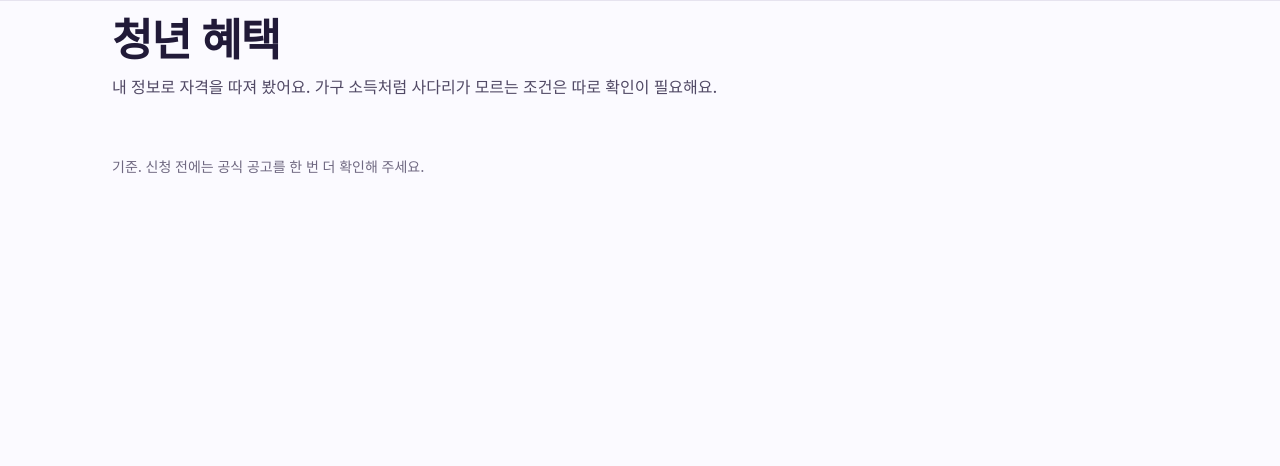
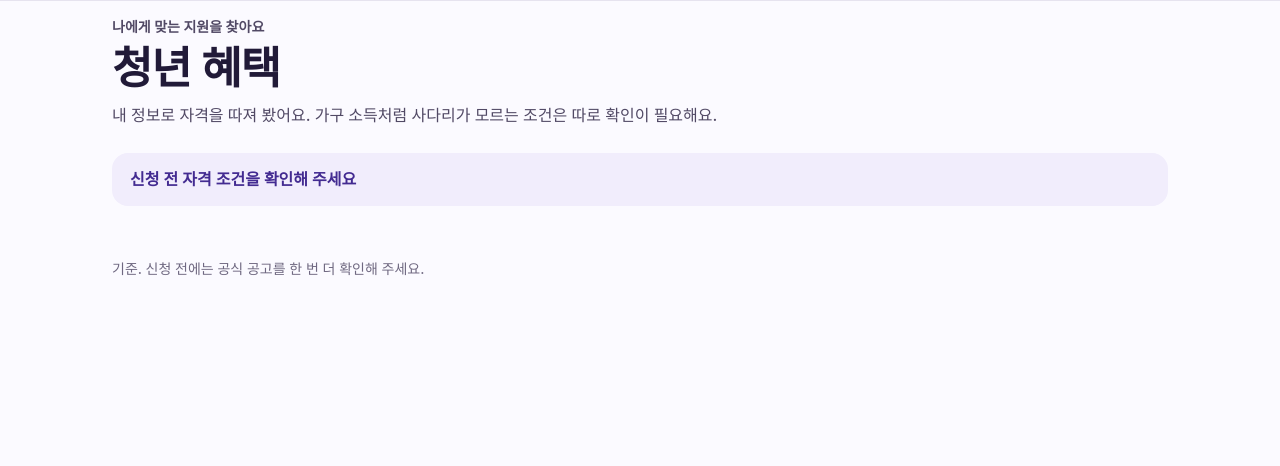
Before and after one commit to PSHUN03/Codyssey-M3-1, a FastAPI app: template app/templates/benefits.html in a window 1280 px wide. Shown: the part 64-530 px from the top of the page. Run offline with FastAPI, Linux system fonts and the light colour scheme; the template is opened without the code that fills it, so the values that code supplies are empty; some web fonts are replaced.

Commit message:
style: refresh youth benefits screen

```diff
--- a/app/templates/benefits.html
+++ b/app/templates/benefits.html
@@ -5,12 +5,14 @@
 {% block content %}
 <div class="page-head">
   <div>
+    <p class="kicker">나에게 맞는 지원을 찾아요</p>
     <h1 class="page-title">청년 혜택</h1>
     <p class="page-sub">내 정보로 자격을 따져 봤어요. 가구 소득처럼 사다리가 모르는 조건은 따로 확인이 필요해요.</p>
   </div>
 </div>
 
-<div class="benefit-groups">
+<p class="benefit-notice">신청 전 자격 조건을 확인해 주세요</p>
+<div class="benefit-groups benefit-dashboard">
   {% for status, items in groups.items() if items %}
   <section class="benefit-group">
     <h2 class="group-title"><span class="status status-{{ {'eligible': 'ok', 'check': 'warn', 'closed': 'muted', 'ineligible': 'bad'}[status] }}">{{ labels[status] }}</span><span class="group-count">{{ items | length }}</span></h2>
```
